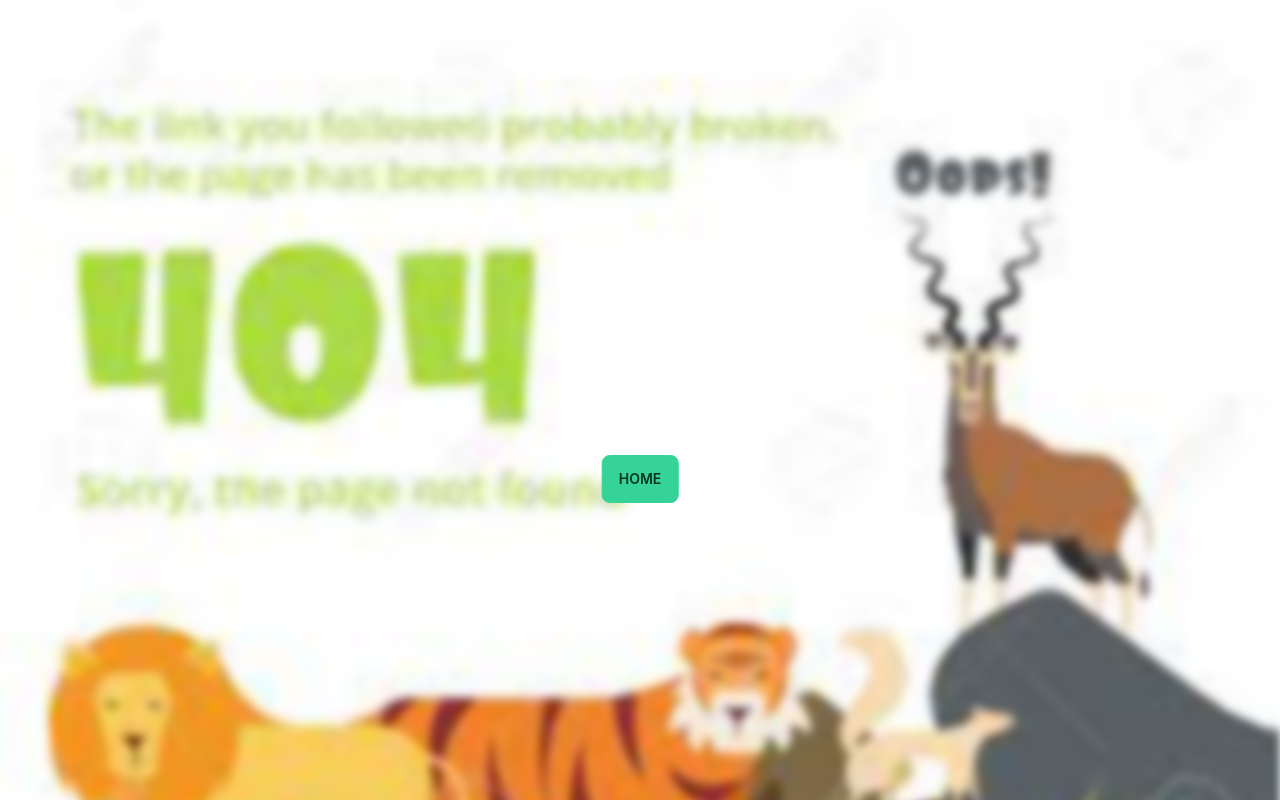
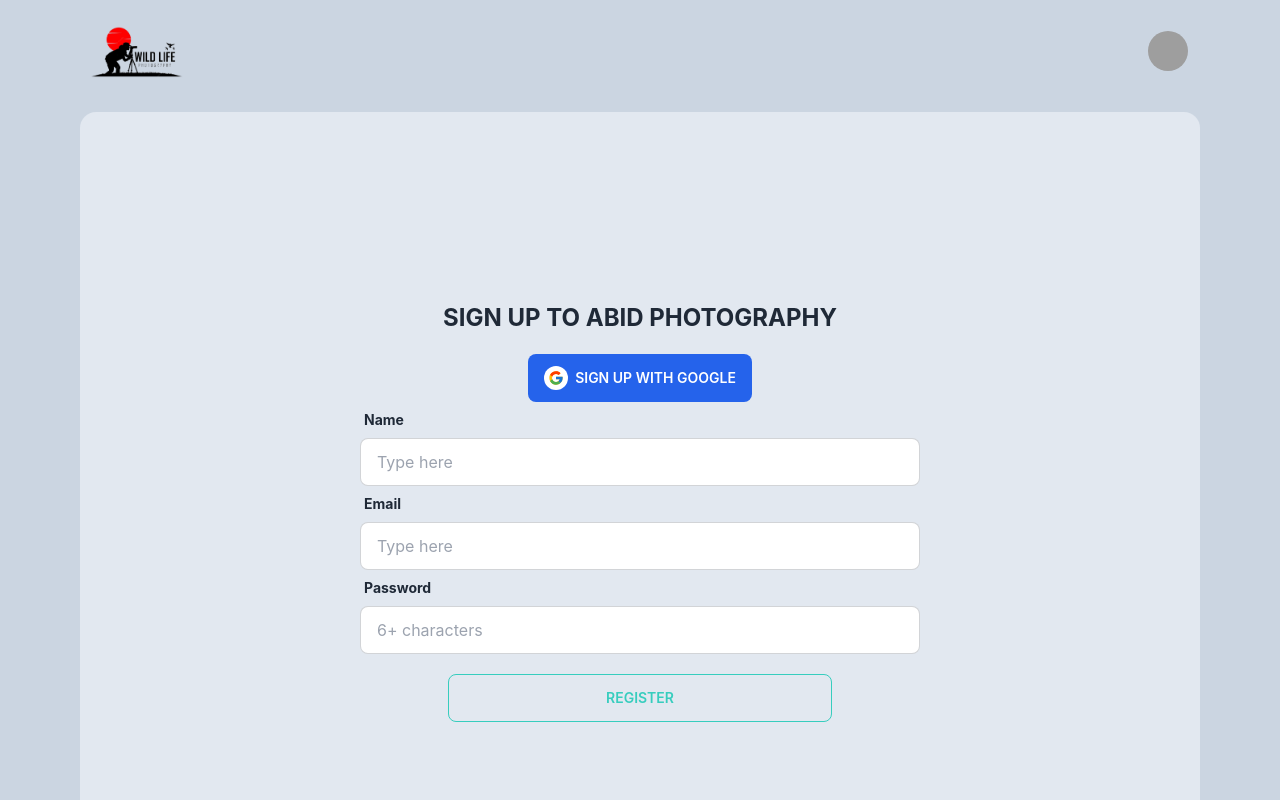
Before and after one commit to TajwarSaiyeed/abid-photography-client, a React (Create React App) app: page /signup in a window 1280 px wide. Shown: the top 800 px of the page. Built offline with nearby package versions, Linux system fonts and the light colour scheme; grey boxes are pictures that could not be loaded.

Commit message:
signup page designed

```diff
--- a/package.json
+++ b/package.json
@@ -12,6 +12,7 @@
     "react": "^18.2.0",
     "react-dom": "^18.2.0",
     "react-hot-toast": "^2.4.0",
+    "react-icons": "^4.6.0",
     "react-leaflet": "^4.1.0",
     "react-router-dom": "^6.4.3",
     "react-scripts": "5.0.1",
--- a/src/Routes/Routes/Routes.jsx
+++ b/src/Routes/Routes/Routes.jsx
@@ -3,6 +3,7 @@ import Main from "../../layout/Main/Main";
 import Home from "../../pages/Home/Home";
 import NotFound from "../../pages/NotFound/NotFound";
 import Services from "../../pages/Services/Services";
+import Signup from "../../pages/Signup/Signup";
 
 export const routes = createBrowserRouter([
   {
@@ -19,6 +20,10 @@ export const routes = createBrowserRouter([
         element: <Services />,
         loader: () => fetch("http://localhost:5000/services?id="),
       },
+      {
+        path: "/signup",
+        element: <Signup />,
+      },
     ],
   },
 
--- /dev/null
+++ b/src/pages/Signup/Signup.jsx
@@ -0,0 +1,55 @@
+import React from "react";
+import { FcGoogle } from "react-icons/fc";
+const Signup = () => {
+  return (
+    <div className="min-h-screen my-5 flex flex-col items-center justify-center bg-slate-200 rounded-2xl">
+      <h1 className="font-bold text-2xl my-5 uppercase">
+        Sign up to Abid PhotoGraphy
+      </h1>
+      <button className="btn bg-blue-600 border-none">
+        <FcGoogle className="bg-white rounded-full p-1 w-6 h-6" /> &nbsp; Sign
+        up with Google
+      </button>
+
+      <form className="w-2/4 flex flex-col justify-center">
+        <div className="form-control w-full">
+          <label className="label">
+            <span className="label-text font-bold">Name</span>
+          </label>
+          <input
+            type="text"
+            placeholder="Type here"
+            className="input input-bordered w-full"
+          />
+        </div>
+        <div className="form-control w-full ">
+          <label className="label">
+            <span className="label-text font-bold">Email</span>
+          </label>
+          <input
+            type="text"
+            placeholder="Type here"
+            className="input input-bordered w-full"
+          />
+        </div>
+        <div className="form-control w-full ">
+          <label className="label">
+            <span className="label-text font-bold">Password</span>
+          </label>
+          <input
+            type="password"
+            placeholder="6+ characters"
+            className="input input-bordered w-full"
+          />
+        </div>
+        <input
+          type="submit"
+          className="btn btn-outline btn-accent my-5 w-96 mx-auto"
+          value="register"
+        />
+      </form>
+    </div>
+  );
+};
+
+export default Signup;
--- a/src/pages/shared/Navbar/Navbar.jsx
+++ b/src/pages/shared/Navbar/Navbar.jsx
@@ -12,13 +12,6 @@ const Navbar = () => {
           </Link>
         </div>
         <div className="flex-none gap-2">
-          <div className="form-control">
-            <input
-              type="text"
-              placeholder="Search"
-              className="input input-bordered"
-            />
-          </div>
           <div className="dropdown dropdown-end">
             <label tabIndex={0} className="btn btn-ghost btn-circle avatar">
               <div className="w-10 rounded-full">
```
Also changed, not shown: 1 other file (tests, documents, lock files or other folders).
